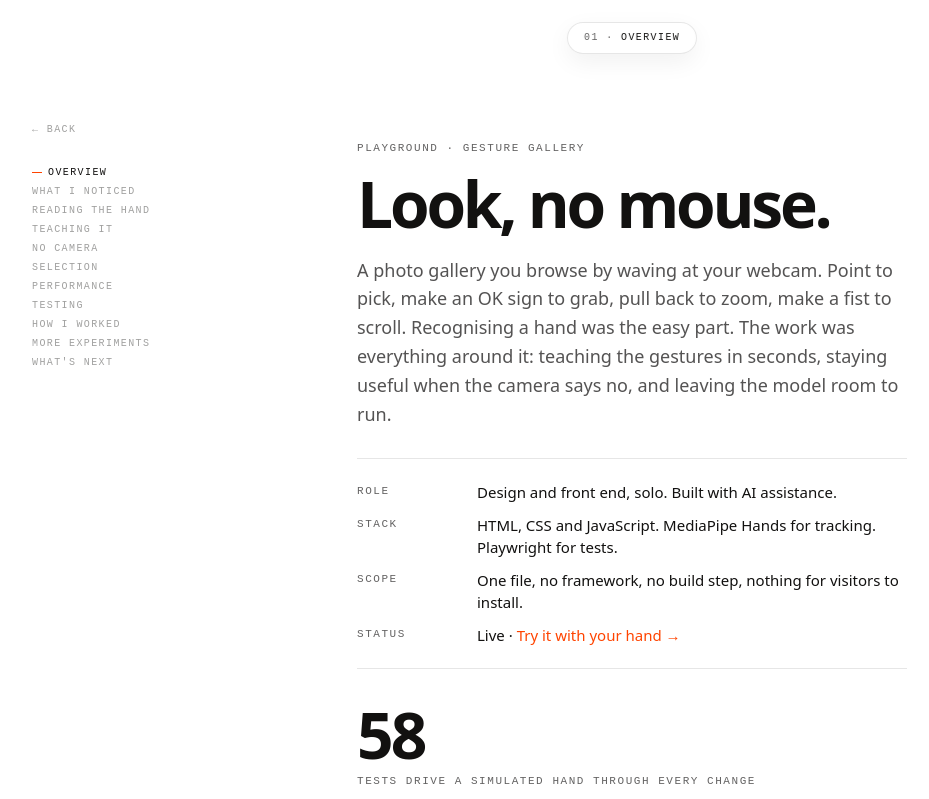
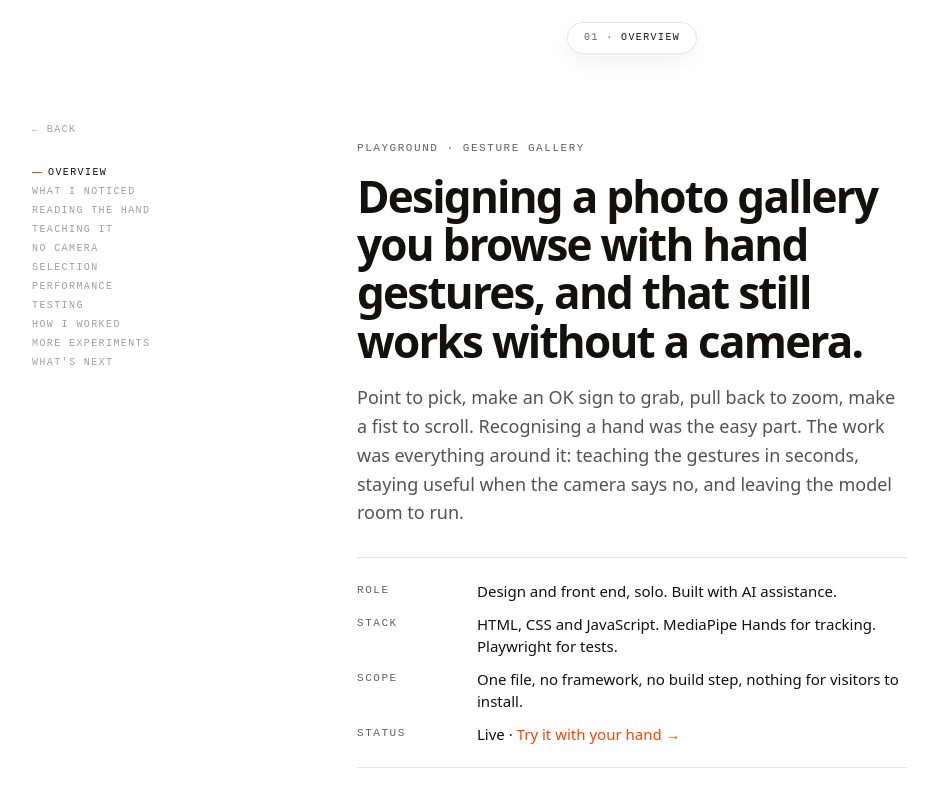
Before and after one commit to divyrajauria/gesture-gallery, a website: page case-study/gesture-gallery.html in a window 1280 px wide. Shown: the top 799 px of the page, without its empty margins (8-937 px from the left). Drawn offline with Linux system fonts and the light colour scheme; animation ran at ten frames a second; a web font is replaced by a local one.

Commit message:
Case study draft: descriptive headline in the portfolio's own style
Co-Authored-By: Claude Opus 5.5 <noreply@anthropic.com>
Claude-Session: https://claude.ai/code/session_012Q31FVafYCxRddG2jCN6xv

```diff
--- a/case-study/gesture-gallery.html
+++ b/case-study/gesture-gallery.html
@@ -3,8 +3,8 @@
 <head>
 <meta charset="utf-8">
 <meta name="viewport" content="width=device-width,initial-scale=1">
-<title>Look, no mouse · Divy Rajauria</title>
-<meta name="description" content="Look, no mouse: a photo gallery you browse with hand gestures, designed and built in one HTML file.">
+<title>Hand gesture photo gallery · Divy Rajauria</title>
+<meta name="description" content="Designing a photo gallery you browse with hand gestures, and that still works without a camera.">
 <style>
   /* Fonts are self-hosted on divy.work; the absolute URL is a fallback for previewing this file elsewhere. */
   @font-face { font-family: Satoshi; font-weight: 400; font-display: swap; src: url("/fonts/satoshi-400.woff2") format("woff2"), url("https://divy.work/fonts/satoshi-400.woff2") format("woff2"); }
@@ -66,7 +66,7 @@
   .col { width: var(--col); margin: 0 auto; }
   .wide { width: var(--wide); margin-left: auto; margin-right: auto; }
   .mono { font: 400 11px/1.6 var(--mono); letter-spacing: .14em; text-transform: uppercase; color: var(--ink3); }
-  h1 { font: 700 64px/1 var(--display); letter-spacing: -.05em; margin: 14px 0 20px; text-wrap: balance; }
+  h1 { font: 700 44px/1.1 var(--display); letter-spacing: -.04em; margin: 14px 0 18px; text-wrap: balance; }
   h2 { font: 700 32px/1.15 var(--display); letter-spacing: -.04em; margin-top: 8px; }
   h3 { font: 700 22px/1.2 var(--display); letter-spacing: -.03em; margin: 36px 0 6px; }
   .thesis { font: 400 19px/1.45 var(--sans); color: var(--ink); margin: 6px 0 22px; }
@@ -75,7 +75,7 @@
   p strong { color: var(--ink); font-weight: 400; }
   .lede { font-size: 18px; color: var(--ink2); }
   section { padding-top: 120px; scroll-margin-top: 40px; }
-  @media (max-width: 640px) { h1 { font-size: 46px; } h2 { font-size: 27px; } section { padding-top: 88px; } }
+  @media (max-width: 640px) { h1 { font-size: 34px; } h2 { font-size: 27px; } section { padding-top: 88px; } }
 
   /* meta + stat */
   .meta { display: grid; grid-template-columns: 100px 1fr; gap: 10px 20px; padding: 22px 0; margin: 30px 0 34px; border-top: 1px solid var(--line); border-bottom: 1px solid var(--line); }
@@ -242,8 +242,8 @@
   <section id="overview" data-num="01" data-name="Overview" style="padding-top:0">
     <div class="col">
       <div class="mono">Playground · Gesture Gallery</div>
-      <h1>Look, no mouse.</h1>
-      <p class="lede">A photo gallery you browse by waving at your webcam. Point to pick, make an OK sign to grab, pull back to zoom, make a fist to scroll. Recognising a hand was the easy part. The work was everything around it: teaching the gestures in seconds, staying useful when the camera says no, and leaving the model room to run.</p>
+      <h1>Designing a photo gallery you browse with hand gestures, and that still works without a camera.</h1>
+      <p class="lede">Point to pick, make an OK sign to grab, pull back to zoom, make a fist to scroll. Recognising a hand was the easy part. The work was everything around it: teaching the gestures in seconds, staying useful when the camera says no, and leaving the model room to run.</p>
 
       <dl class="meta">
         <dt>Role</dt><dd>Design and front end, solo. Built with AI assistance.</dd>
```
